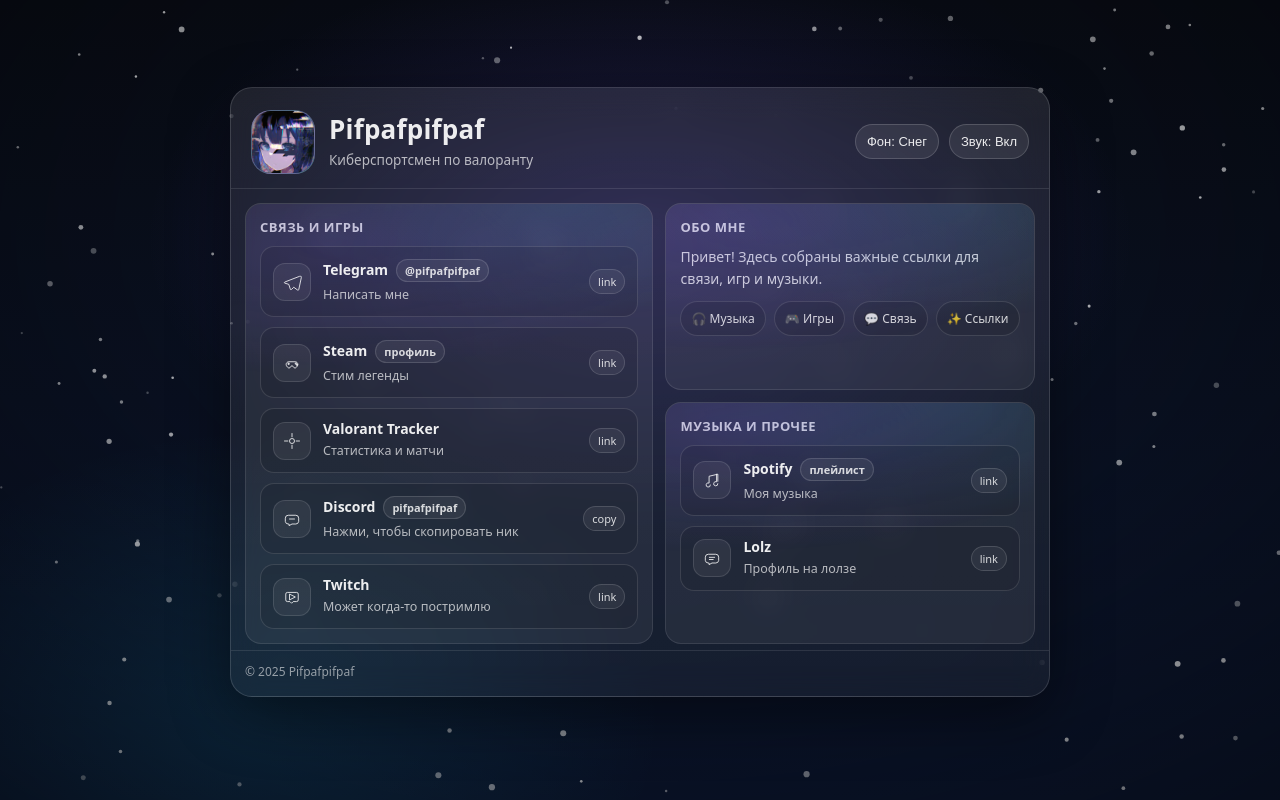
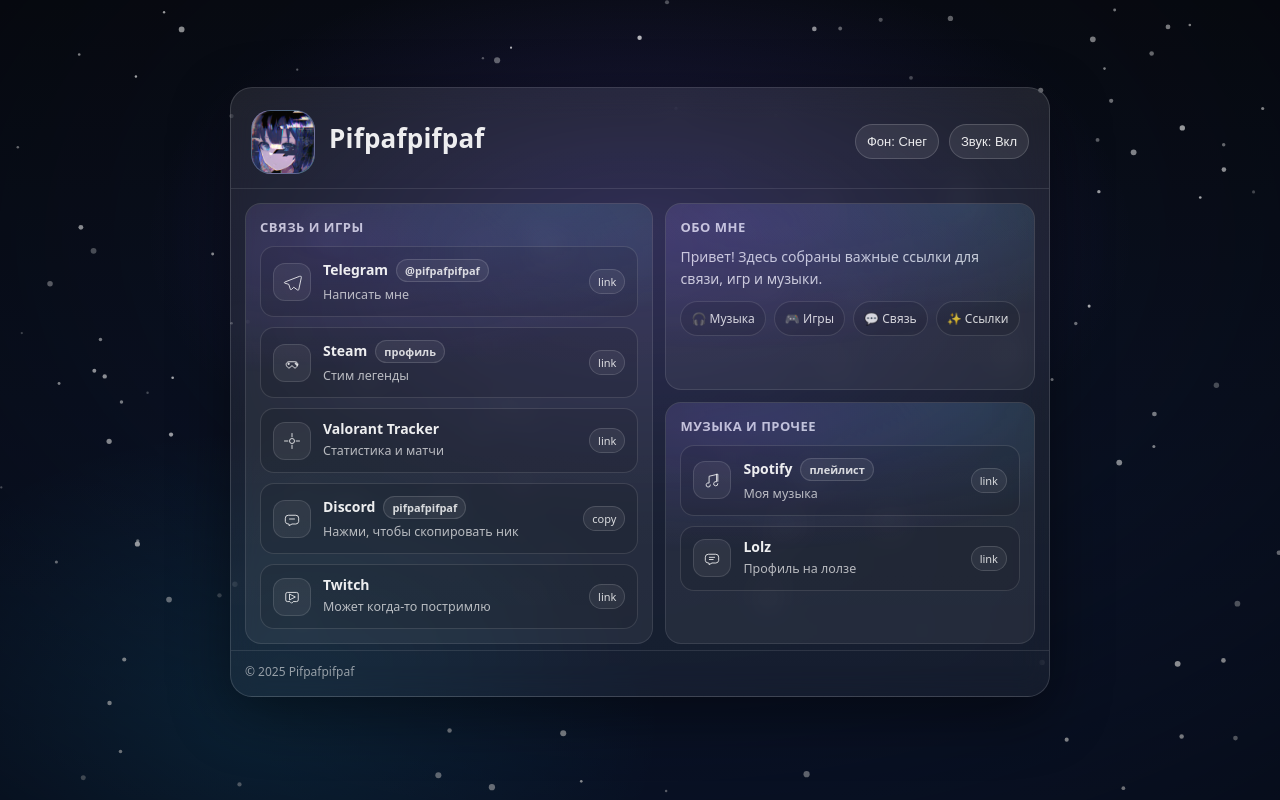
Before and after one commit to 1pifpafpifpaf1/1pifpafpifpaf1.github.io, a plain HTML site: page index.html in a window 1280 px wide. Drawn offline with Linux system fonts and the light colour scheme.

Commit message:
index.html

```diff
--- a/index.html
+++ b/index.html
@@ -368,7 +368,7 @@
 
         <div class="title">
           <h1>Pifpafpifpaf</h1>
-          <p class="subtitle">Киберспортсмен по валоранту</p>
+          <p class="subtitle"></p>
         </div>
 
         <div class="actions">
@@ -1122,4 +1122,5 @@
     if(!prefersReduced) requestAnimationFrame(loop);
   </script>
 </body>
+
 </html>
```
